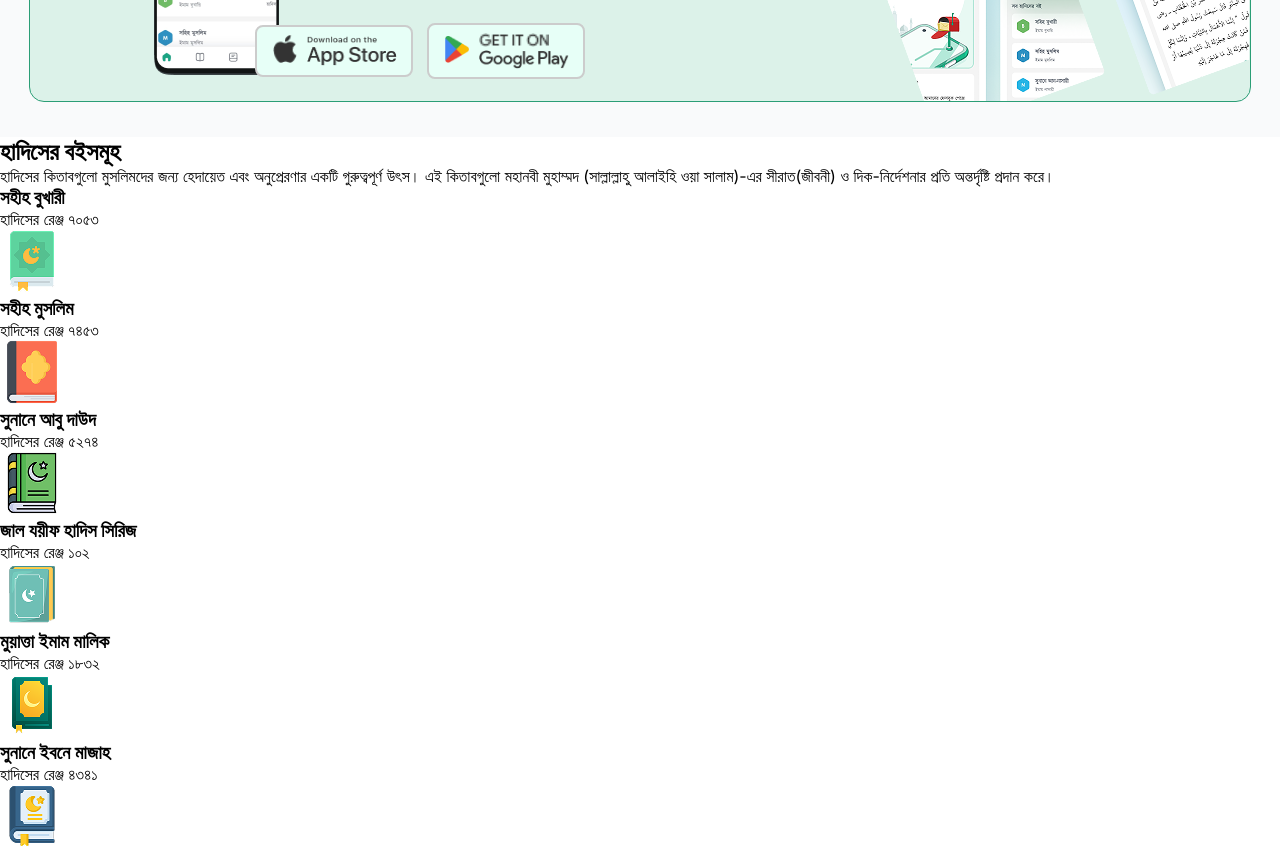
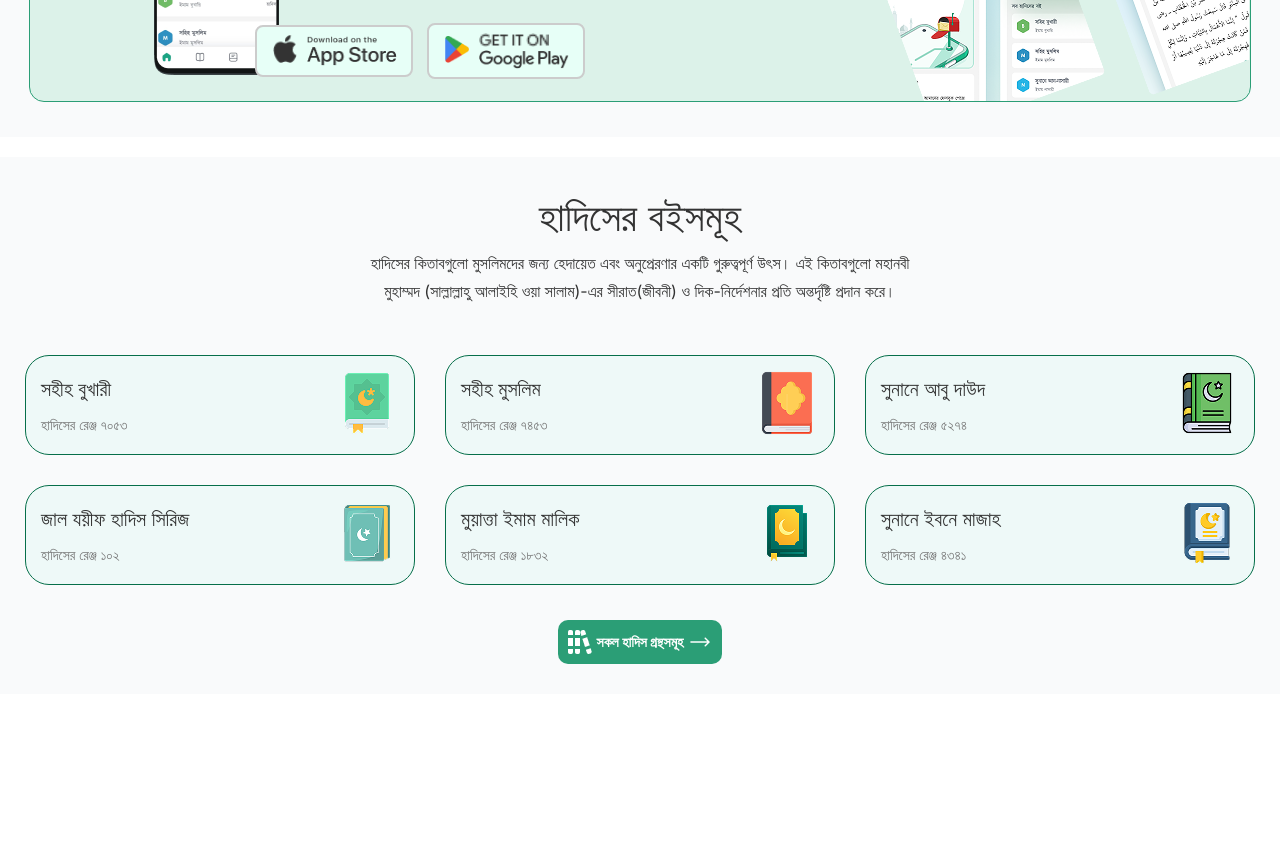
Before and after one commit to tanjilaWD/ihadis-redesign, a React app: page / in a window 1280 px wide. Shown: the part 520-1372 px from the top of the page. After the commit the page ends 1234 px from the top, so only its background shows below. Built offline with nearby package versions, Linux system fonts and the light colour scheme; the HTML template or start-up script is replaced by a standard one.

Commit message:
remainder file added

```diff
--- a/src/App.jsx
+++ b/src/App.jsx
@@ -1,6 +1,7 @@
 import App_Store from "./Components/UI/App_Store";
 import Books from "./Components/UI/Books";
 import Header from "./Components/UI/Header";
+import Remainder from "./Components/UI/Remainder";
 import Search_ber from "./Components/UI/Search_ber";
 
 
@@ -11,6 +12,7 @@ const App = () => {
       <Search_ber/>
       <App_Store/>
       <Books/>
+      <Remainder/>
     </div>
   );
 };
--- a/src/Components/UI/Books.jsx
+++ b/src/Components/UI/Books.jsx
@@ -5,7 +5,7 @@ const Books = () => {
         <div className="book">
             <div className="book_heading">
               <h2>হাদিসের বইসমূহ</h2>
-              <p>হাদিসের কিতাবগুলো মুসলিমদের জন্য হেদায়েত এবং অনুপ্রেরণার একটি গুরুত্বপূর্ণ উৎস। এই কিতাবগুলো মহানবী মুহাম্মদ (সাল্লাল্লাহু আলাইহি ওয়া সালাম)-এর সীরাত(জীবনী) ও দিক-নির্দেশনার প্রতি অন্তর্দৃষ্টি প্রদান করে।</p>
+              <p>হাদিসের কিতাবগুলো মুসলিমদের জন্য হেদায়েত এবং অনুপ্রেরণার একটি গুরুত্বপূর্ণ উৎস। এই কিতাবগুলো মহানবী <br /> মুহাম্মদ (সাল্লাল্লাহু আলাইহি ওয়া সালাম)-এর সীরাত(জীবনী) ও দিক-নির্দেশনার প্রতি অন্তর্দৃষ্টি প্রদান করে।</p>
             </div>
             <div className="book_content">
                 <div className="book_des">
@@ -65,6 +65,13 @@ const Books = () => {
                 </div>
 
             </div>
+
+            <button className="book_btn">
+                <img src="../../public/image/books/Group.png" alt="Image" />
+                <h4>সকল হাদিস গ্রন্থসমূহ</h4>
+                <img src="../../public/image/books/Frame.png" alt="Image" />
+            </button>
+
         </div>
 
        </section>
--- /dev/null
+++ b/src/Components/UI/Remainder.jsx
@@ -0,0 +1,11 @@
+
+
+const Remainder = () => {
+    return (
+        <div>
+
+        </div>
+    );
+};
+
+export default Remainder;
--- a/src/index.css
+++ b/src/index.css
@@ -281,3 +281,77 @@ color:rgb(179, 177, 177);
 .store .store_right .store_img2{
     z-index:3;
 }
+/* ----------------------------
+        Books-section
+------------------------------*/
+.book{
+    background-color:#F9FAFB ;
+    margin-top: 20px;
+    margin-bottom: 20px;
+    padding: 35px 25px 30px 25px
+}
+.book .book_heading{
+    text-align: center;
+}
+.book .book_heading h2{
+    color:#333333;
+    font-size: 40px;
+    font-weight: 400;
+}
+.book .book_heading p{
+    color:#333333;
+    font-size: 16px;
+    font-weight: 400;
+    padding-top: 8px;
+    line-height:28px ;
+}
+.book .book_content{
+    display: grid;
+    grid-template-columns: 1fr 1fr 1fr;
+     gap:30px;
+     padding-top: 50px;
+}
+.book .book_content .book_des{
+    display: flex;
+    align-items: center;
+    justify-content: space-between;
+    border:1.5px solid #066F4A;
+    border-radius: 24px;
+    padding: 15px;
+    background-color:#EEF9F8 ;
+}
+.book .book_content .book_des h3{
+    font-size:20px ;
+    font-weight: 400;
+    color:#333333 ;
+}
+.book .book_content .book_des p{
+    font-size:14px ;
+    font-weight: 400;
+    color:#737373 ;
+    padding-top: 15px;
+}
+.book .book_btn{
+    background-color:#2B9E76 ;
+    display: flex;
+    align-items: center;
+    justify-content: center;
+    margin: 0 auto;
+    margin-top: 35px;
+    padding: 10px;
+    gap: 5px;
+    border: none;
+    border-radius: 10px;
+    cursor: pointer;
+}
+.book .book_btn h4{
+    color: #FFFFFF;
+    font-size: 14px;
+   font-weight: 600;
+}
+.book .book_btn:hover{
+    background-color: #17B686;
+}
+/* ----------------------------
+        Books-section
+------------------------------*/
```
Also changed, not shown: public/Image/books/Frame.png (added), public/Image/books/Group.png (added).
